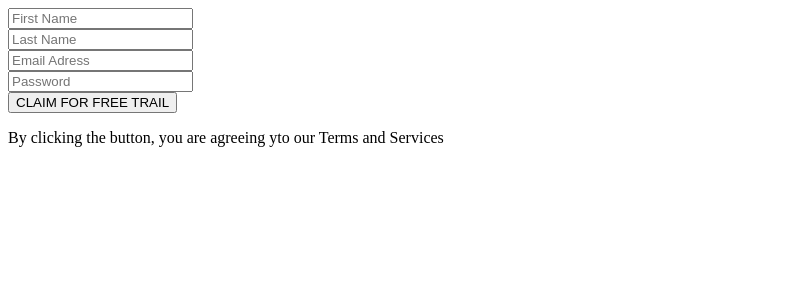
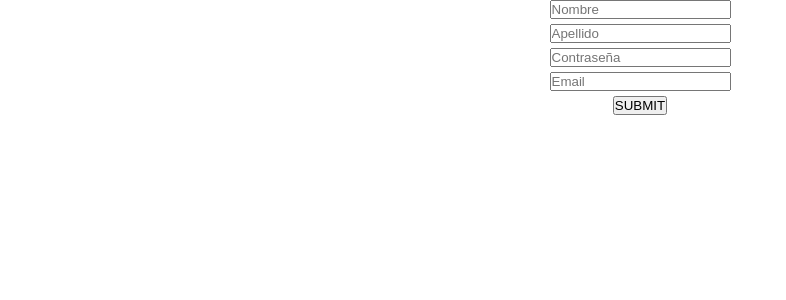
Before and after one commit to LeandroCalcabrini/Intro-component-with-sign-up-form, a React (Vite) app: page / in a window 1280 px wide. Shown: the top 300 px of the page, without its empty margins (0-786 px from the left). Built offline with nearby package versions, Linux system fonts and the light colour scheme.

Commit message:
agregado de estados y funciones

```diff
--- a/src/App.css
+++ b/src/App.css
@@ -0,0 +1,12 @@
+*{
+    margin: 0;
+    padding: 0;
+    box-sizing: border-box;
+}
+form{
+    display: flex;
+    flex-direction: column;
+    align-items: center;
+    justify-content: space-between;
+    gap: 5px;
+}
--- a/src/App.jsx
+++ b/src/App.jsx
@@ -1,62 +1,107 @@
 import { useState } from 'react';
 import './App.css'
 
-function App() {
+ function App (){
 
- const [data, setData] = useState({
-  firstName:'',
-  lastName:'',
+  //Estado para el nuevo usuario
+  const [nuevoUsuario,setNuevoUsuario] = useState({
+    nombre:'',
+    apellido:'',
+    contraseña:'',
     email:'',
-  password:'',
+  });
+
+  //Estado para la lista de Usuarios
+  const [listaUsuarios,setListaUsuarios] = useState([]);
+
+  const [errores,setErrores] = useState({
+    nombre:false,
+    apellido:false,
+    contraseña:false,
+    email:false,
+  });
+
+  const handleChange = (e) => {
+    const {name,value} = e.target;
+    setNuevoUsuario({...nuevoUsuario,[name]:value});
+  };
+
+  const handleSubmit = (e) => {
+    e.preventDefault();
+
+    const nuevosErrores = {
+      nombre: nuevoUsuario.nombre === '',
+      apellido: nuevoUsuario.apellido === '',
+      contraseña: nuevoUsuario.contraseña === '',
+      email: nuevoUsuario.email === '' || !nuevoUsuario.email.includes('@'),
+    };
+
+    if(Object.values(nuevosErrores).includes(true)){
+      setErrores({...errores, ...nuevosErrores})
+    }else{
+      setListaUsuarios([...listaUsuarios , nuevoUsuario]);
+      setNuevoUsuario({
+        nombre:'',
+        apellido:'',
+        contraseña:'',
+        email:'',
       })
+    };
 
+  };
 
-  return (
+  const mensajeError = (campo) =>{
+    if(errores[campo] == true){
+      return(
+        <p>
+          Por favor, ingrese su {campo}
+        </p>
+      )
+    }else{
+      return null;
+    }
+  };
+
+  console.log(errores)
+
+  return(
    <>
-    <form action="">
-      <div>
+   <form
+   onSubmit={handleSubmit}
+   >
     <input
     type="text"
-        id='firstName'
-        placeholder='First Name'
-        name='firsName'
-        value={data.firstName}
-        />
-        <span></span>
-      </div>
-      <div>
+    name='nombre'
+    value={nuevoUsuario.nombre}
+    placeholder='Nombre'
+    onChange={handleChange}/>
+    {mensajeError('nombre')}
     <input
     type="text"
-        id='lastName'
-        placeholder='Last Name'
-        name='lastName'
-        value={data.lastName}/>
-        <span></span>
-      </div>
-      <div>
-        <input
-        type="email"
-        id='email'
-        placeholder='Email Adress'
-        name='email'
-        value={data.email}/>
-        <span></span>
-      </div>
-      <div>
+    name='apellido'
+    value={nuevoUsuario.apellido}
+    placeholder='Apellido'
+    onChange={handleChange}/>
+    {mensajeError('apellido')}
     <input
     type="password"
-        id='password'
-        name='password'
-        placeholder='Password'
-        value={data.password}/>
-        <span></span>
-      </div>
-
-    <button>CLAIM FOR FREE TRAIL</button>
-    <p>By clicking the button, you are agreeing yto our <span>Terms and Services</span></p>
-
+    name='contraseña'
+    value={nuevoUsuario.contraseña}
+    placeholder='Contraseña'
+    onChange={handleChange}/>
+    {mensajeError('contraseña')}
+    <input
+    type="text"
+    name='email'
+    value={nuevoUsuario.email}
+    placeholder='Email'
+    onChange={handleChange}/>
+    {mensajeError('email')}
+    <button type='submit'>SUBMIT</button>
    </form>
    </>
   )
+
+
 }
 export default App
```
Lines whose indentation alone changed are shown as unchanged.
